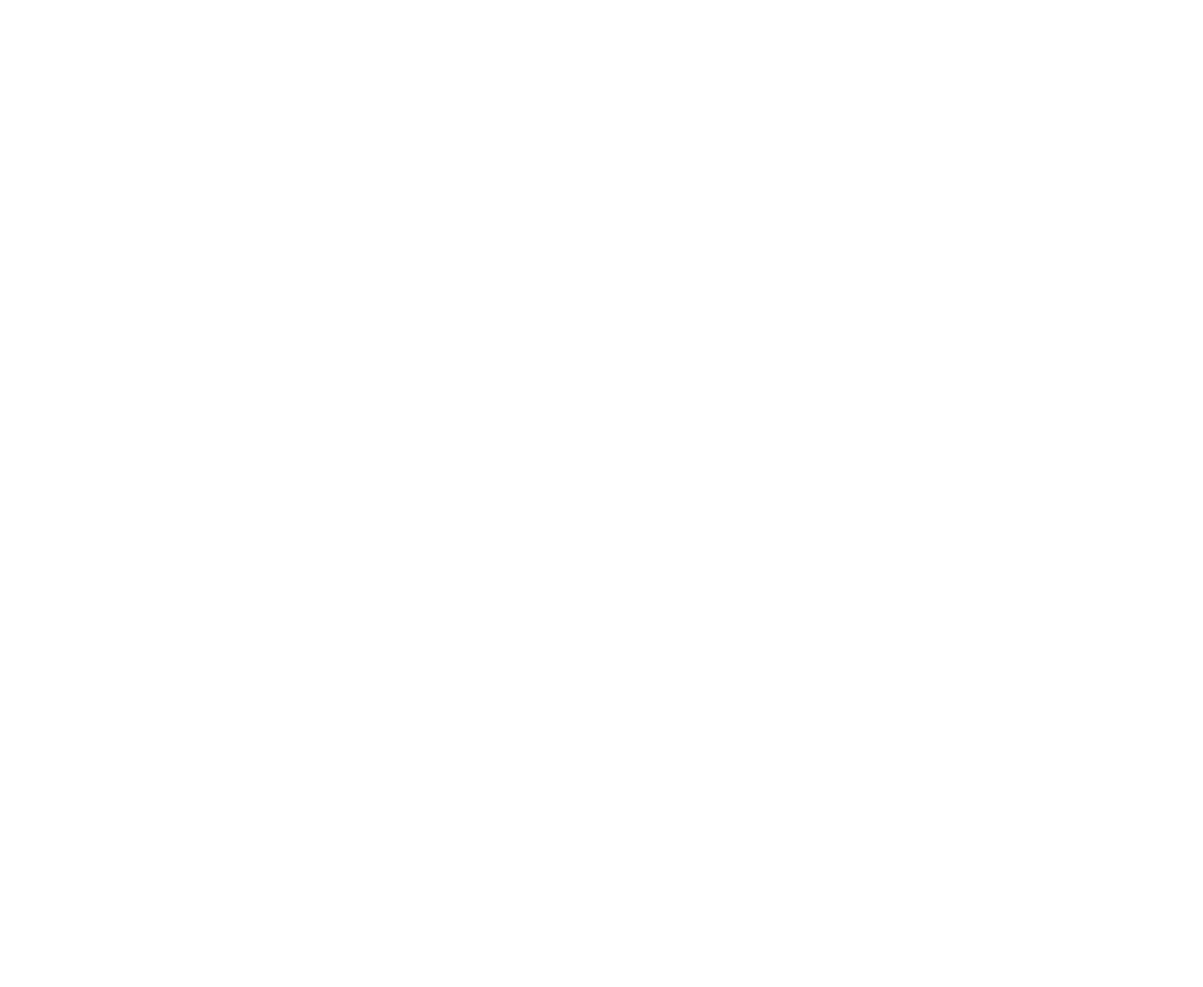
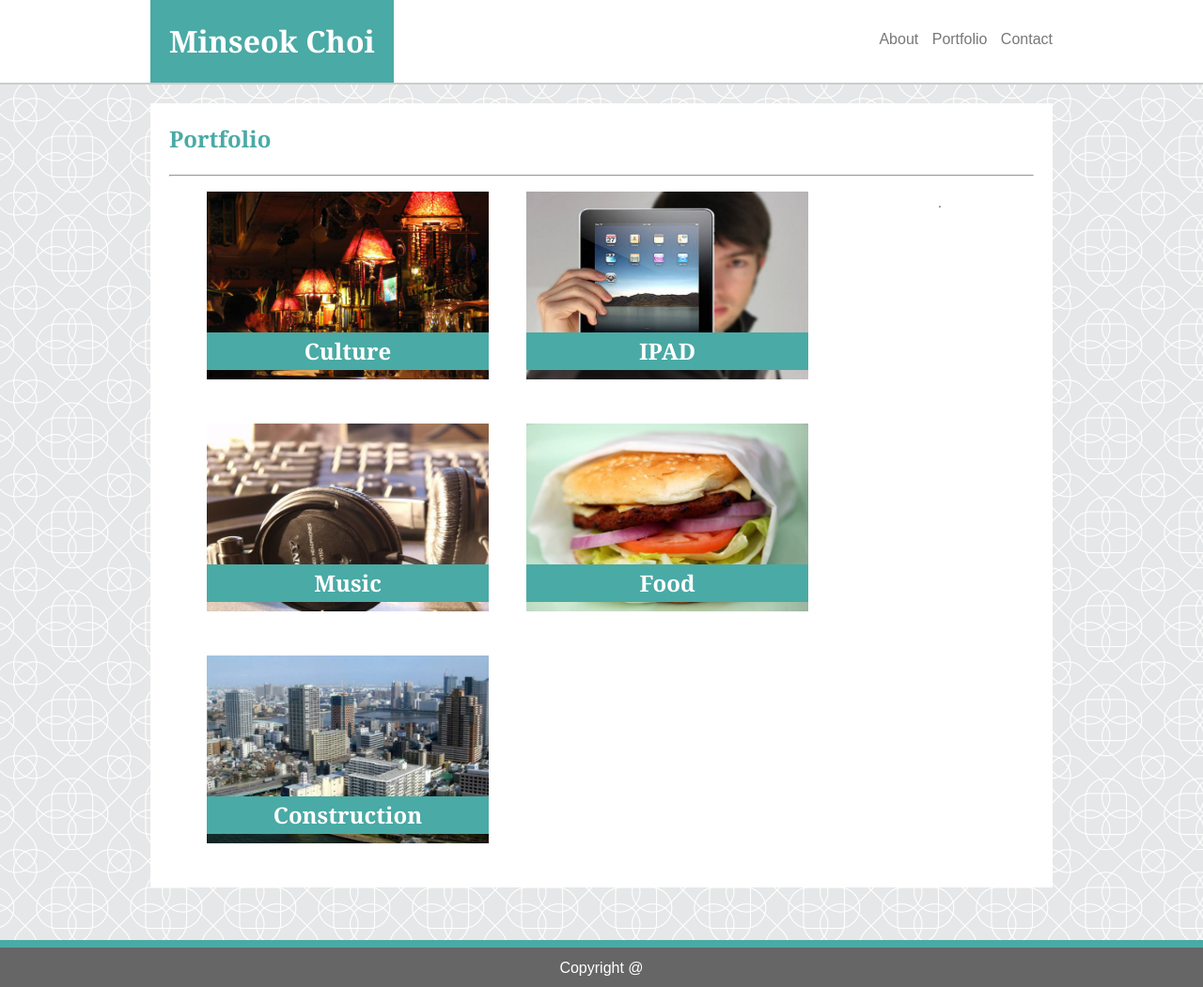
Before and after one commit to shirano2/Basic-Portfolio, a plain HTML site: page portfolio.html in a window 1280 px wide. Shown: the whole page at 94% size. Before the commit the page ends 800 px from the top, so only its background shows below. Drawn offline with Linux system fonts and the light colour scheme.

Commit message:
finished

```diff
--- a/assets/css/style.css
+++ b/assets/css/style.css
@@ -5,8 +5,10 @@
     line-height:150%;
 }
 body {
+    box-sizing:border-box;
     padding:0;
     margin:0;
+    width:100%;
     height:100%;
 }
 #wrapper{
@@ -15,7 +17,7 @@ body {
 }
 header {
     background-color:#ffffff;
-    overflow:auto;
+    overflow:hidden;
     border-bottom:2px solid #cccccc;
 }
 #header, #contents {
@@ -35,27 +37,27 @@ header h1{
     margin-left:0;
     padding:20px;
 }
-ul {
+#header ul {
     list-style-type:none;
     float:right;
     margin-top:30px;
 }
-li {
+#header li {
     display:inline-block;
     margin-right:0;
     margin-left:10px;
 }
-a {
+#header a {
     text-decoration-line:none;
 }
-a:hover {
+#header a:hover {
     color:#d2ff0d;
 }
 section {
     background:url("../images/intersection.png");
     padding-top:20px;
     padding-bottom:40px;
-    overflow:auto;
+    overflow:hidden;
     clear:both;
 }
 #contents{
@@ -70,7 +72,10 @@ section h1{
 hr {
     clear:both;
 }
-img{
+article {
+    padding-bottom:10px;
+}
+article img{
     float:left;
     margin-right:10px;
 }
@@ -84,8 +89,9 @@ p{
 footer {
     clear:both;
     background-color:#666666;
-    border-top:5px solid #4aaaa5;
+    border-top:8px solid #4aaaa5;
     padding:10px;
+    color:#ffffff;
 }
 form > *{
     box-sizing:border-box;
@@ -123,3 +129,34 @@ button {
 button:hover{
     background-color:#5c00ce;
 }
+#contents ul {
+    overflow:hidden;
+    list-style-type:none;
+}
+#images li{
+    position:relative;
+    float:left;
+    margin-right:40px;
+    margin-bottom:40px;
+}
+#images img{
+    width:300px;
+    height:200px;
+}
+#images h1{
+    box-sizing:border-box;
+    background-color:#4aaaa5;
+    color:#ffffff;
+    width:300px;
+    height:40px;
+    margin:0;
+    position:absolute;
+    top:150px;
+    bottom:50px;
+    left:0px;
+    right:300px;
+    padding:2px;
+}
+#images h1:hover{
+    color:#5c00ce;
+}
--- a/portfolio.html
+++ b/portfolio.html
@@ -0,0 +1,71 @@
+<!DOCTYPE html>
+<html lang="en">
+<head>
+    <meta charset="UTF-8">
+    <meta name="viewport" content="width=device-width, initial-scale=1.0">
+    <meta http-equiv="X-UA-Compatible" content="ie=edge">
+    <title>About Me</title>
+    <link rel="stylesheet" type="text/css" href="assets/css/style.css">
+</head>
+<body>
+    <div id="wrapper">
+        <header>
+            <div id="header">
+                <h1>Minseok Choi</h1>
+                <nav>
+                    <ul>
+                        <li><a href="index.html">About</a></li>
+                        <li><a href="portfolio.html">Portfolio</a></li>
+                        <li><a href="contact.html">Contact</a></li>
+                    </ul>
+                </nav>
+            </div>
+        </header>
+
+        <section>
+            <div id="contents">
+                <h1>Portfolio</h1>
+                <hr>
+                <ul id="images">.
+                    <li>
+                        <a href="#">
+                            <img src="assets/images/portfolio1.jpg" alt="My Portfolio1.jpg">
+                            <h1>Culture</h1>
+                        </a>
+                    </li>
+                    <li>
+                        <a href="#">
+                            <img src="assets/images/portfolio2.jpg" alt="My Portfolio2.jpg">
+                            <h1>IPAD</h1>
+                        </a>
+                    </li>
+                    <li>
+                        <a href="#">
+                            <img src="assets/images/portfolio3.jpg" alt="My Portfolio3.jpg">
+                            <h1>Music</h1>
+                        </a>
+                    </li>
+                    <li>
+                        <a href="#">
+                            <img src="assets/images/portfolio4.jpg" alt="My Portfolio4.jpg">
+                            <h1>Food</h1>
+                        </a>
+                    </li>
+                    <li>
+                        <a href="#">
+                            <img src="assets/images/portfolio5.jpg" alt="My Portfolio5.jpg">
+                            <h1>Construction</h1>
+                        </a>
+                    </li>
+                </ul>
+            </div>
+        </section>
+        <div id="push"></div>
+    </div>
+
+    <footer>
+        Copyright @
+    </footer>
+
+</body>
+</html>
```
Also changed, not shown: index.html (+1 -1 lines), assets/images/portfolio1.jpg (added), assets/images/portfolio2.jpg (added), assets/images/portfolio3.jpg (added), assets/images/portfolio4.jpg (added), assets/images/portfolio5.jpg (added).
